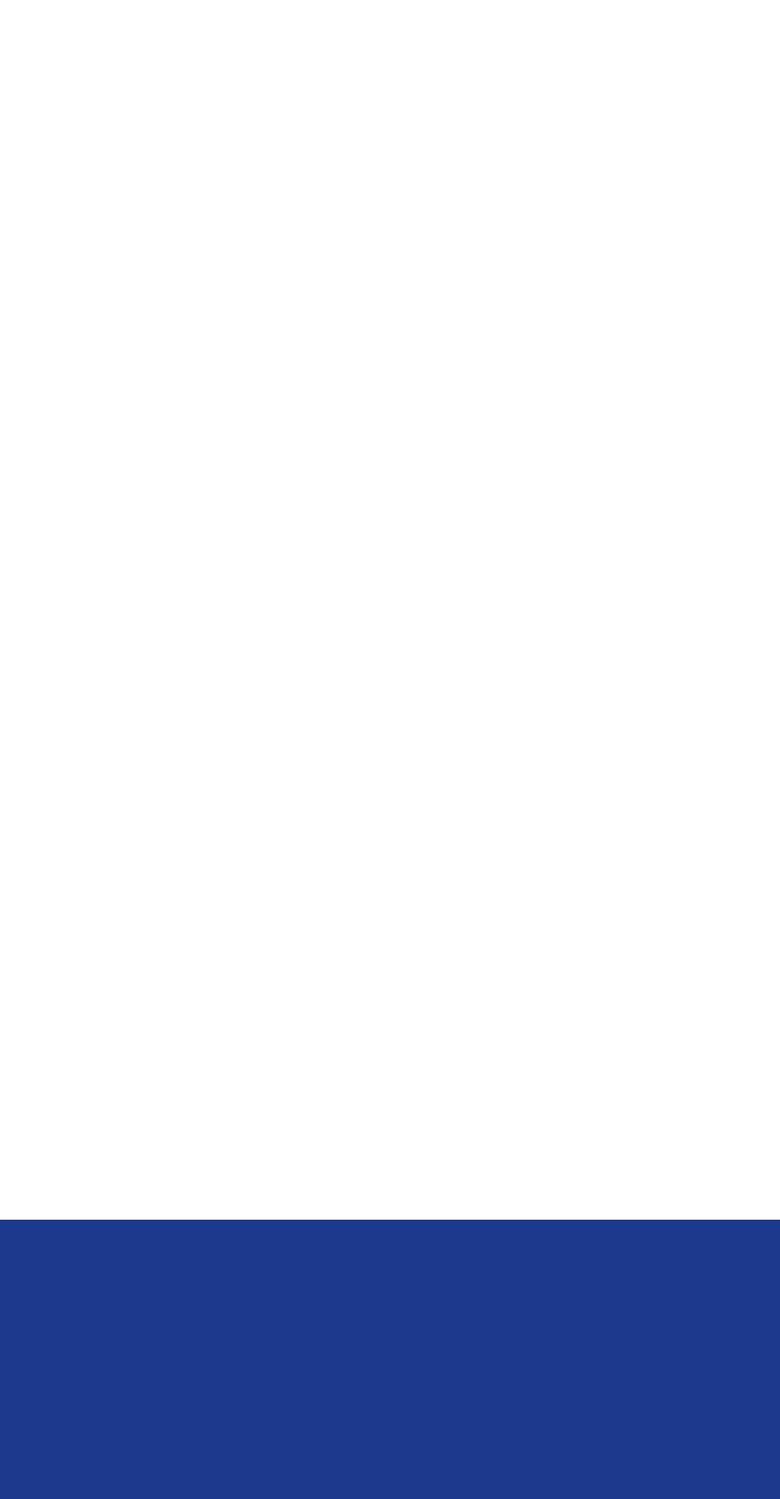
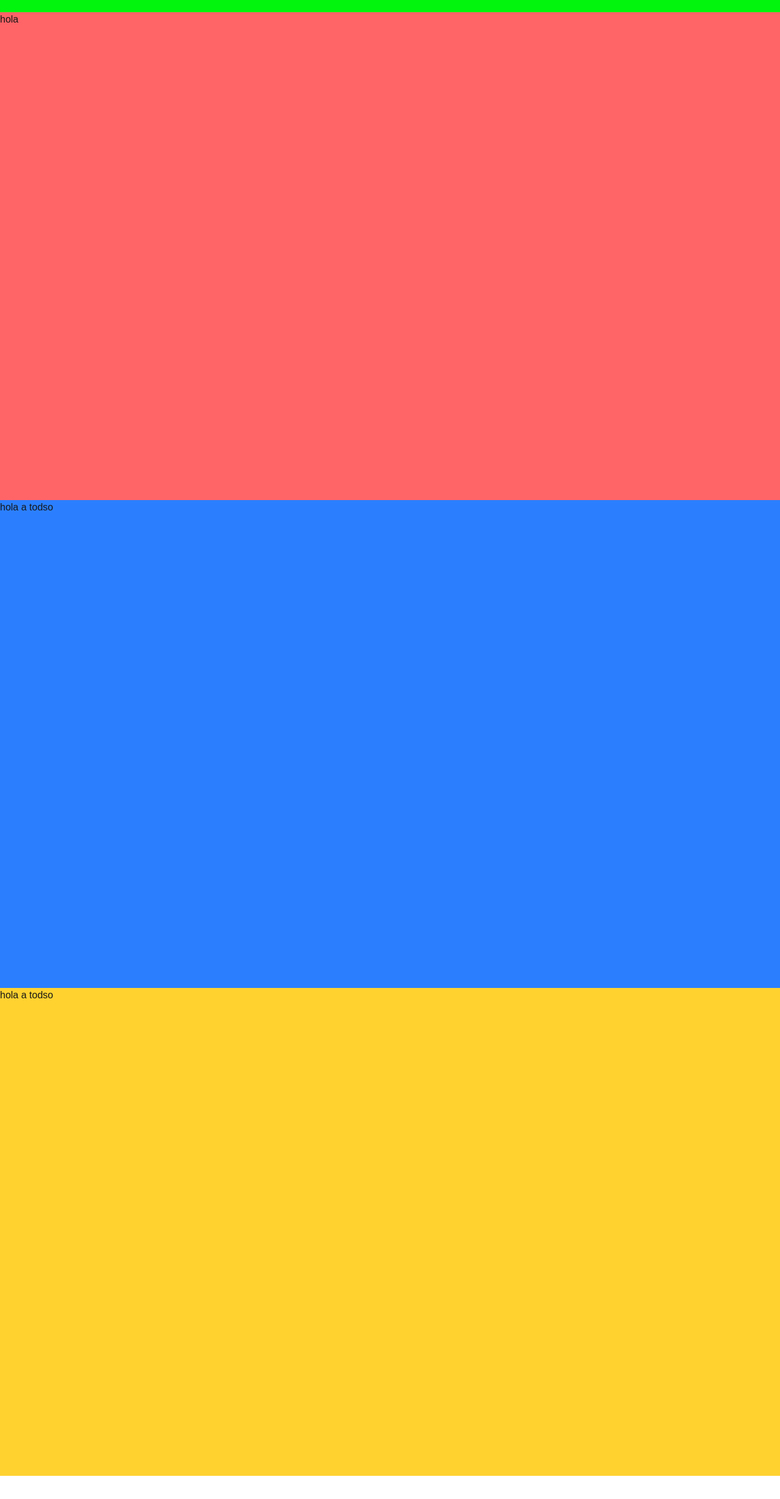
Before and after one commit to JESUSHMSIS/framer-motion-course, a Next.js app: page / in a window 1280 px wide. Shown: the top 2458 px of the page at 61% size. After the commit the page ends 2420 px from the top, so only its background shows below. Built offline with nearby package versions, Linux system fonts and the light colour scheme.

Commit message:
add component for scroll animations

```diff
--- a/app/page.tsx
+++ b/app/page.tsx
@@ -1,6 +1,7 @@
 import AnimationControls from "@/components/AnimationControls";
 import BasicsOfMotion from "@/components/BasicsOfMotion";
 import Gestures from "@/components/Gestures";
+import ScrollAnimations from "@/components/ScrollAnimations";
 import ViewBasedAnimations from "@/components/ViewBasedAnimations";
 
 const HomePage = () => {
@@ -9,7 +10,8 @@ const HomePage = () => {
       {/*<BasicsOfMotion />*/}
       {/* <Gestures /> */}
       {/* <AnimationControls /> */}
-      <ViewBasedAnimations />
+      {/* <ViewBasedAnimations />*/}
+      <ScrollAnimations />
     </div>
   );
 };
--- /dev/null
+++ b/components/ScrollAnimations.tsx
@@ -0,0 +1,52 @@
+"use client";
+
+import { motion, useScroll, useTransform, useSpring } from "motion/react";
+const ScrollAnimations = () => {
+  const { scrollYProgress } = useScroll();
+  const scaleX = useSpring(scrollYProgress);
+  const background = useTransform(
+    scrollYProgress,
+    [0, 0.5, 1],
+    ["rgb(86, 1, 245)", "rgb(33, 23, 240)", "rgb(1, 245, 13)"],
+  );
+  return (
+    <div>
+      <motion.div
+        style={{
+          scaleX: scaleX,
+          background,
+          position: "sticky",
+          top: 0,
+          width: "100%",
+          height: "20px",
+        }}
+      ></motion.div>
+      <motion.div
+        className="h-[100vh] bg-red-400 "
+        whileInView={{ opacity: 1 }}
+        initial={{ opacity: 0 }}
+        transition={{ duration: 1 }}
+      >
+        <p>hola</p>
+      </motion.div>
+      <motion.div
+        className="h-[100vh] w-full bg-blue-500"
+        whileInView={{ opacity: 1 }}
+        initial={{ opacity: 0 }}
+        transition={{ duration: 1 }}
+      >
+        hola a todso
+      </motion.div>
+      <motion.div
+        className="h-[100vh] w-full bg-amber-300"
+        whileInView={{ opacity: 1 }}
+        initial={{ opacity: 0 }}
+        transition={{ duration: 1 }}
+      >
+        hola a todso
+      </motion.div>
+    </div>
+  );
+};
+
+export default ScrollAnimations;
```
